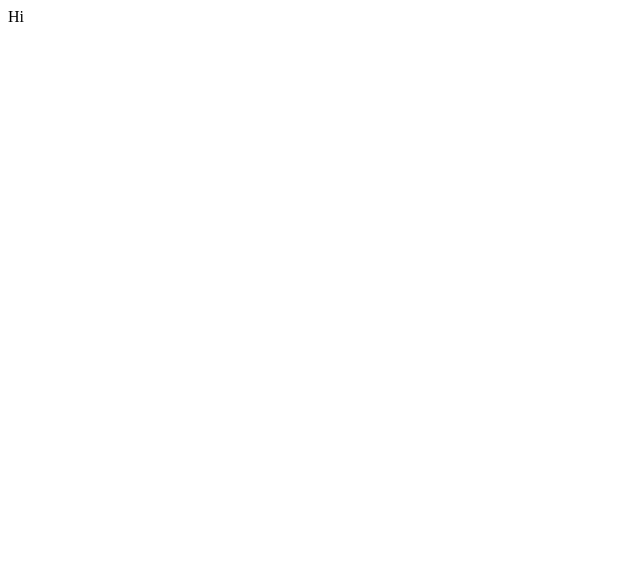
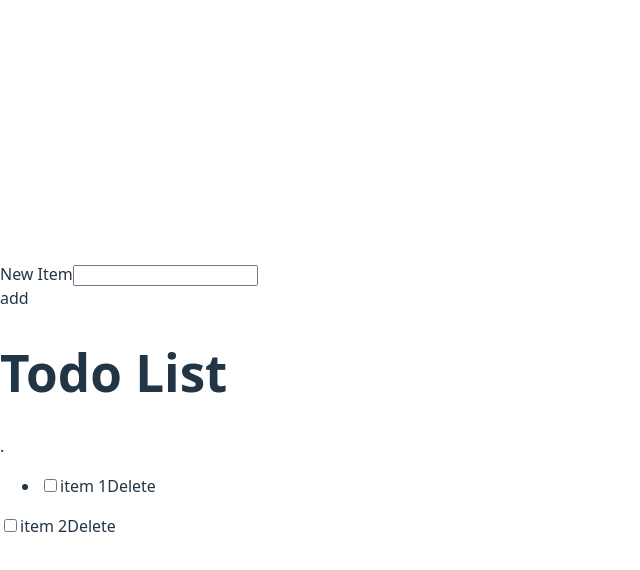
Before and after one commit to Josiane05/AUCA, a React (Vite) app in the folder my-react-app/: page / in a window 1280 px wide. Shown: the top 570 px of the page, without its empty margins (0-640 px from the left). Built offline with nearby package versions, Linux system fonts and the light colour scheme.

Commit message:
Todo List

```diff
--- a/my-react-app/src/App.jsx
+++ b/my-react-app/src/App.jsx
@@ -1,3 +1,30 @@
+import "./index.css"
+
 export default function App() {
-  return "Hi"
+  return (
+    <div>
+         <form className="new-item-form">
+    <div className="form-row">
+      <label htmlFor="item">New Item</label>
+      <input type="text" id="item"/>
+      </div>
+      <botton className="btn">add</botton>
+  </form>
+  <h1 className="header">Todo List</h1>.
+  <ul className="list">
+    <li>
+      <label>
+        <input type="checkbox"/>
+        item 1
+      </label>
+      <botton className="btn btn-danger">Delete</botton>
+    </li>
+    </ul>
+  <label>
+    <input type="checkbox"/>
+    item 2
+  </label>
+  <botton className="btn btn-danger">Delete</botton>
+</div>
+  )
 }
```
